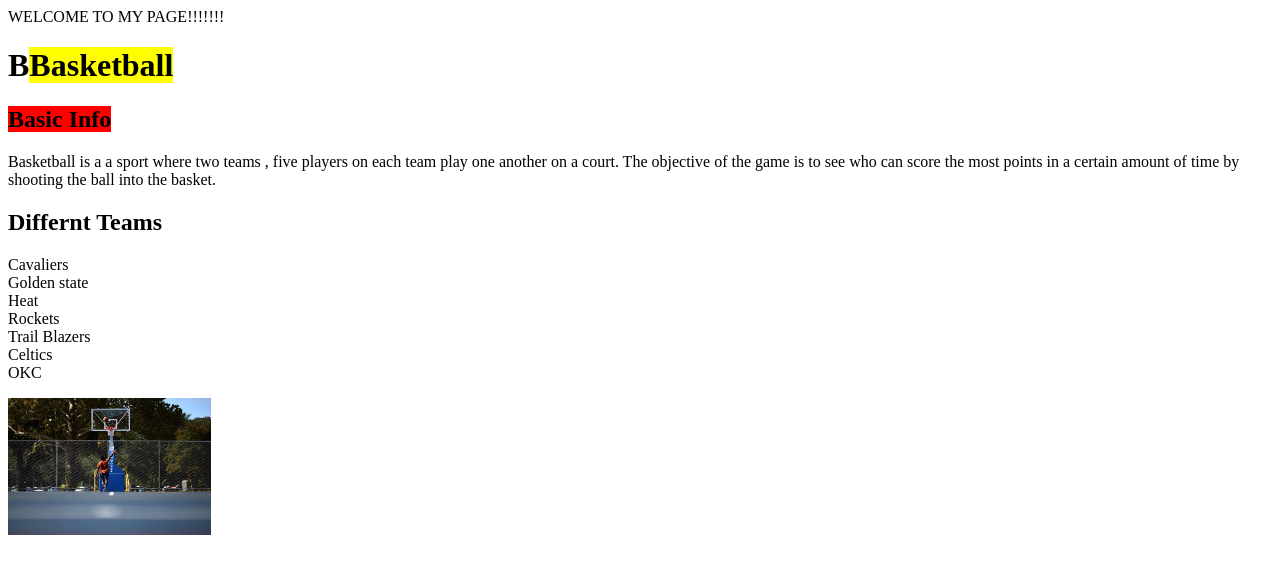
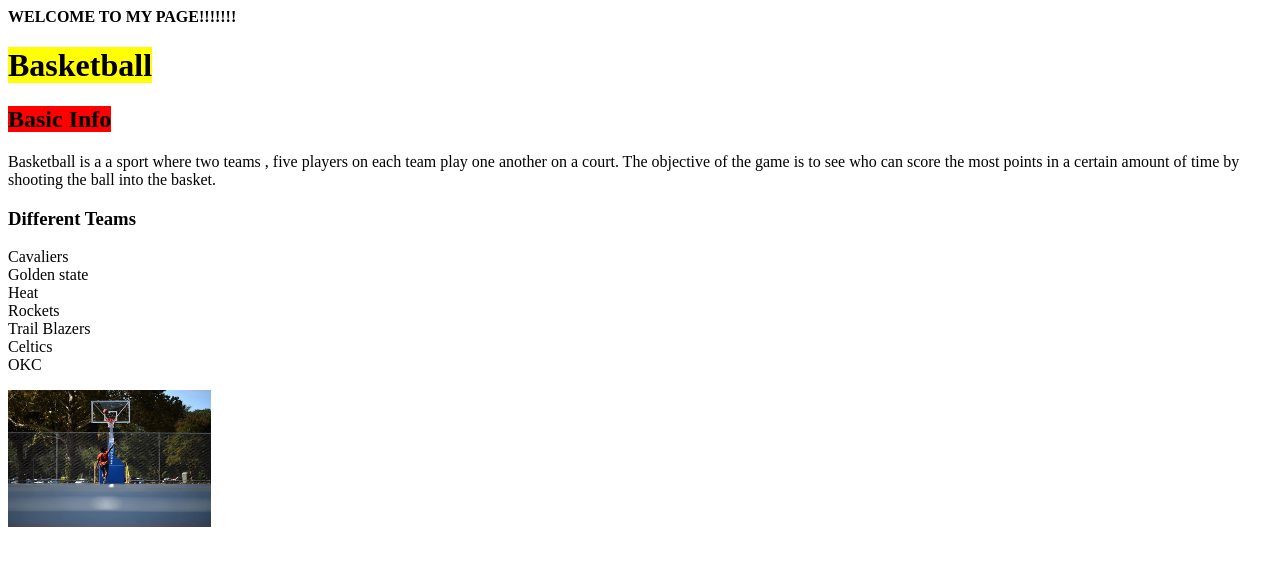
Before and after one commit to washingtonn19/washingtonn19.github.io, a plain HTML site: page index.html in a window 1280 px wide. Drawn offline with Linux system fonts and the light colour scheme.

Commit message:
Update index.html

```diff
--- a/index.html
+++ b/index.html
@@ -14,17 +14,19 @@
          }
          .apples{
              background-color:yellow;
+         .pears{
+             background-color:blue;
          }
         </style>
 
-WELCOME TO MY PAGE!!!!!!!
-        <h1>B<strong class="apples">Basketball</strong></h1>
+        <strong>WELCOME TO MY PAGE!!!!!!!</strong>
+        <h1><strong class="apples">Basketball</strong></h1>
 
     <h2><strong class="bananas">Basic Info</strong></h2>
 
     <p>Basketball is a a sport where two teams , five players on each team play one another on a court. The objective of the game is to see who can score the most points in a certain amount of time by shooting the ball into the basket. </p>
 
-    <h2>Differnt Teams</h2>
+        <h3><strong class="pears">Different Teams</strong></h3>
 
     <p>Cavaliers <br>
 Golden state <br>
```
